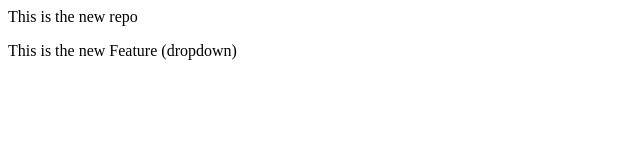
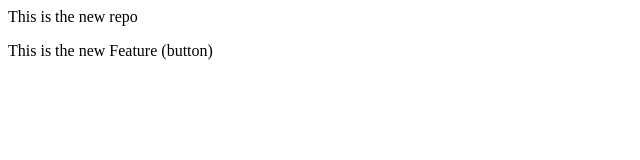
Before and after one commit to Sakshi-Jaiswal97/LocalRepo, a plain HTML site: page index.html in a window 1280 px wide. Shown: the full height of the page, 0-640 px from the left. Drawn offline with Linux system fonts and the light colour scheme.

Commit message:
Add button

```diff
--- a/index.html
+++ b/index.html
@@ -1,2 +1,2 @@
 <p>This is the new repo</p>
-<p>This is the new Feature (dropdown)</p>
+<p>This is the new Feature (button)</p>
```
